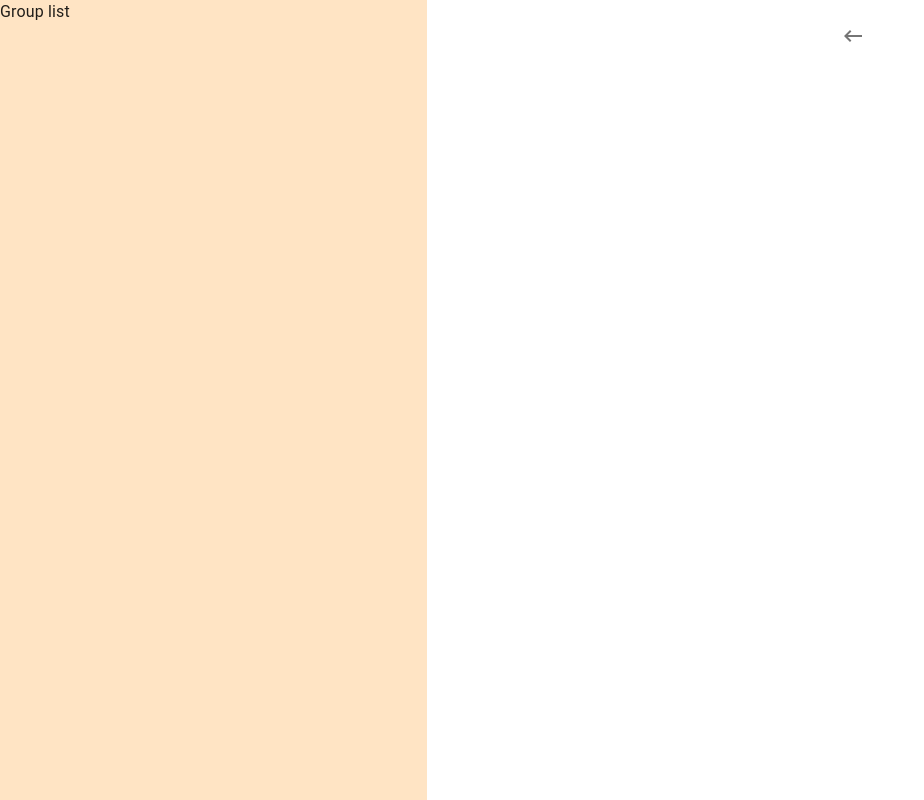
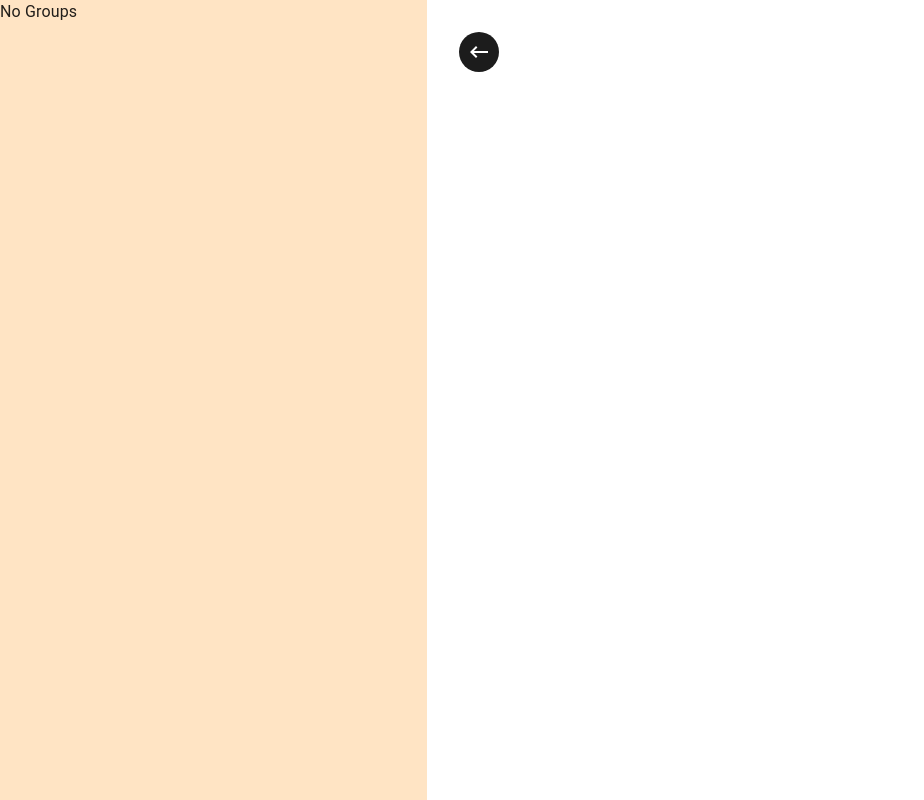
Before and after one commit to sauravkumar1812/Chat_app, a React (Vite) app in the folder client/: page /groups in a window 1280 px wide. Shown: the whole page, without its empty margins (0-924 px from the left). Built offline with nearby package versions, Linux system fonts and the light colour scheme.

Commit message:
normal commit

```diff
--- a/client/src/constants/color.jsx
+++ b/client/src/constants/color.jsx
@@ -1,3 +1,4 @@
 export const orange ="#ea7070";
 export const grayColor ="rgba(247,247,247,1)";
 export const lightblue ="#2694ab";
+export const matblack="#1c1c1c"
--- a/client/src/pages/Groups.jsx
+++ b/client/src/pages/Groups.jsx
@@ -1,10 +1,48 @@
-import { Grid, IconButton, Tooltip } from "@mui/material";
-import React from "react";
-import { KeyboardBackspace as KeyboardBackspaceIcon } from "@mui/icons-material";
+import { Box, Drawer, Grid, IconButton, Stack, Tooltip, Typography } from "@mui/material";
+import React, { useState } from "react";
+import { KeyboardBackspace as KeyboardBackspaceIcon, Menu as MenuIcon } from "@mui/icons-material";
+import { matblack } from "../constants/color";
+import { useNavigate } from "react-router-dom";
 const Group = () => {
+
+  const [isMobileMenuOpen,setIsMobileMenuOpen] = useState(false)
+  const  navigate = useNavigate()
+  const navigateBack =()=>{
+   navigate("/")
+  }
+  const handleMobile=() =>{
+    setIsMobileMenuOpen((prev)=>!prev);
+  }
+  const handleMobileClose=()=>setIsMobileMenuOpen(false);
   const IconsBtns = <>
+
+   <Box sx={{
+    display:{
+      xs:"block",
+      sm:"none",
+      position:"fixed",
+      right:"1rem",
+      top:"1.5rem"
+    }
+   }}>
+   <IconButton onClick={handleMobile} >
+    <MenuIcon/>
+   </IconButton>
+   </Box>
+
+
   <Tooltip title="back">
-   <IconButton>
+   <IconButton sx={{
+    position:"absolute",
+    top:"2rem",
+    left:"2rem",
+    bgcolor:matblack,
+    color:"white",
+    ":hover":{
+      bgcolor:"rgba(0,0,0,0.7)"
+    }
+   }}
+   onClick={navigateBack}>
     <KeyboardBackspaceIcon  />
    </IconButton >
   </Tooltip>
@@ -22,7 +60,7 @@ const Group = () => {
         sm={4}
         bgcolor={"bisque"}
       >
-        Group list
+       <GroupList/>
       </Grid>
       <Grid item xs={12}sm={8} sx={{
         display:"flex",
@@ -33,8 +71,30 @@ const Group = () => {
       }}>
        {IconsBtns}
       </Grid>
+      <Drawer sx={{
+        display:{
+          sx:"block",
+          sm:"none"
+        }
+      }} open={isMobileMenuOpen} onClose={handleMobileClose}>
+       <GroupList w={"50vw"}/>
+      </Drawer>
     </Grid>
   );
 };
 
+const GroupList =({w="100%",myGroups=[],chatId}) =>(
+  <Stack>
+    {
+      myGroups.length > 0? myGroups.map((group)=>{}) :
+      (<Typography>
+        No Groups
+      </Typography>)
+    }
+  </Stack>
+)
+
+const GroupListItem =({group})=>{
+  const {name,avatar,_id,chatId} = group;
+}
 export default Group;
```
